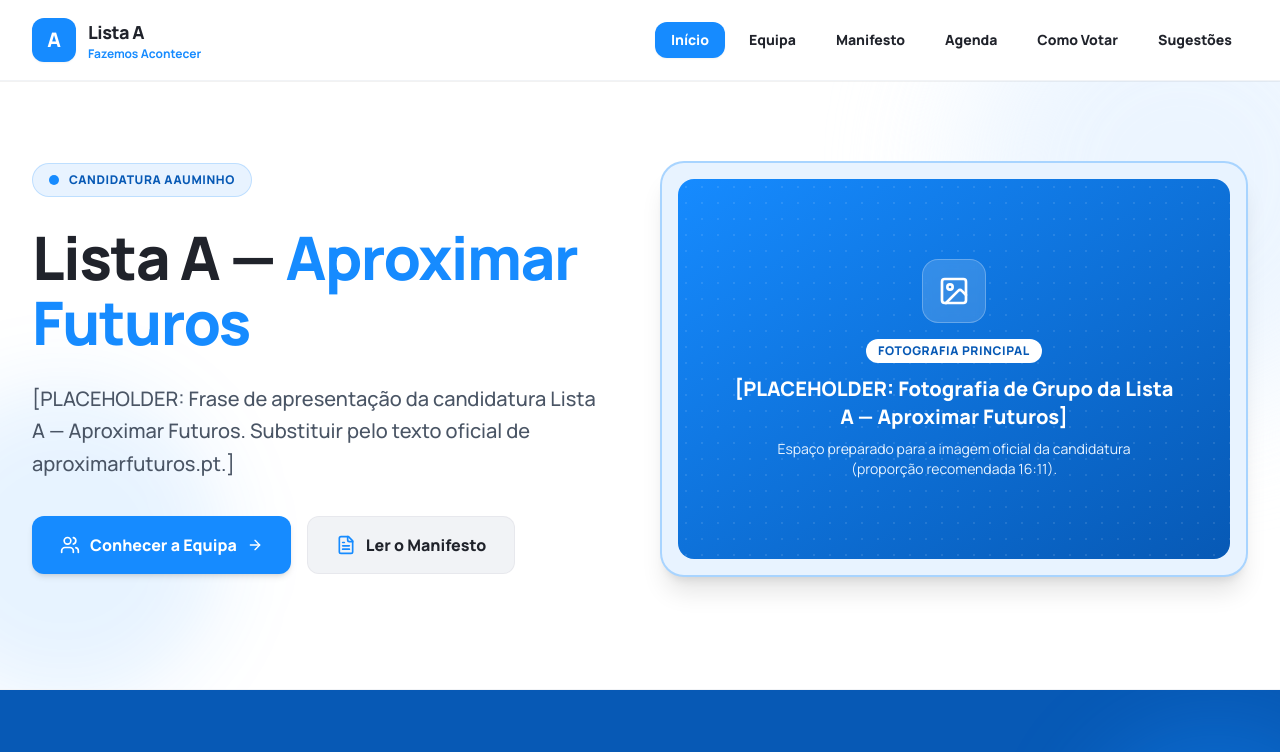
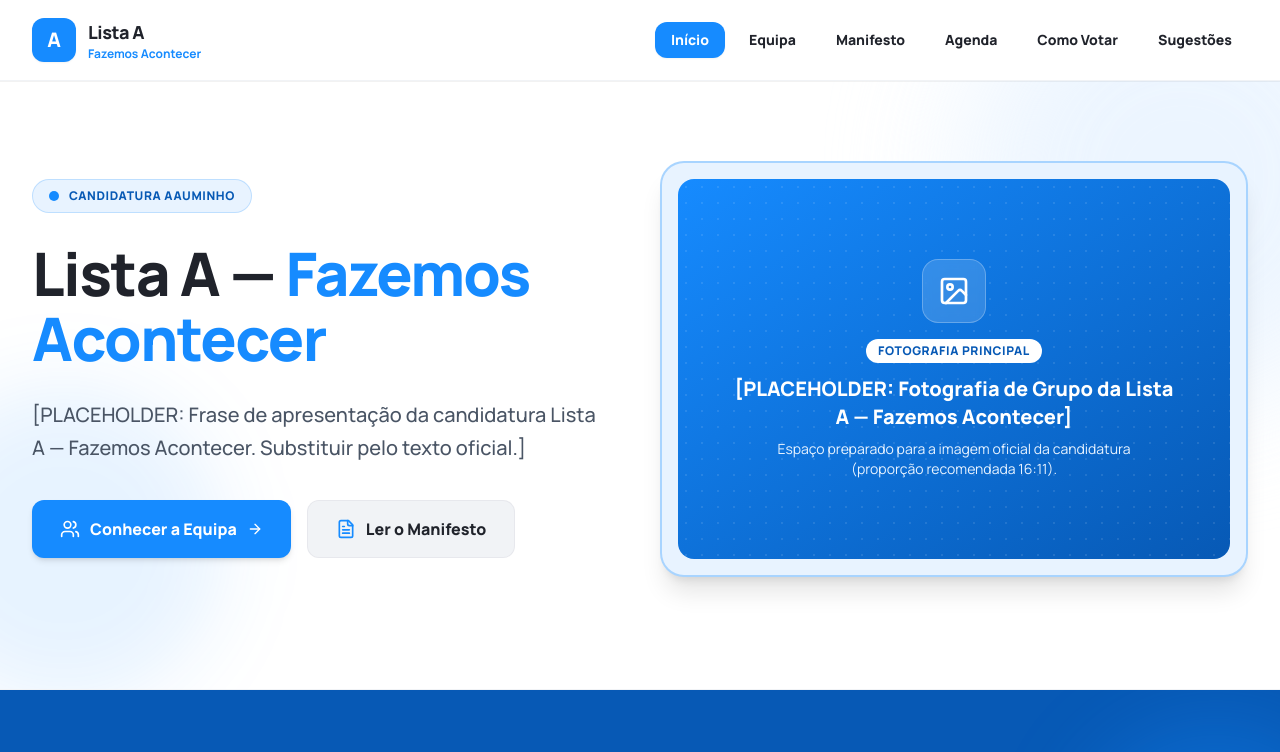
Before and after one commit to listaaaauminho2027-boop/Fazemos-Acontecer, a Next.js app: page / in a window 1280 px wide. Shown: the top 752 px of the page. Built offline with nearby package versions, Linux system fonts and the light colour scheme.

Commit message:
Update Hero.tsx

```diff
--- a/src/components/Hero.tsx
+++ b/src/components/Hero.tsx
@@ -4,13 +4,11 @@ import { Users, FileText, ArrowRight, Image as ImageIcon } from 'lucide-react';
 export default function Hero() {
   return (
     <section className="relative bg-white overflow-hidden pt-12 pb-20 lg:pt-20 lg:pb-28 border-b border-[#F1F3F6]">
-      {/* Elementos gráficos decorativos */}
       <div className="absolute -top-32 -right-32 w-[450px] h-[450px] rounded-full bg-[#E8F3FF] blur-3xl opacity-80 pointer-events-none" />
       <div className="absolute top-1/2 -left-24 w-80 h-80 rounded-full bg-[#168BFF]/10 blur-2xl pointer-events-none" />
 
       <div className="max-w-7xl mx-auto px-4 sm:px-6 lg:px-8 relative z-10">
         <div className="grid grid-cols-1 lg:grid-cols-12 gap-12 lg:gap-10 items-center">
-          {/* Coluna Esquerda: Título, Apresentação e Botões */}
           <div className="lg:col-span-6 space-y-7">
             <div className="inline-flex items-center gap-2.5 px-4 py-2 rounded-full bg-[#E8F3FF] text-[#0759B5] font-extrabold text-xs uppercase tracking-wider border border-[#168BFF]/20">
               <span className="w-2.5 h-2.5 rounded-full bg-[#168BFF]" />
@@ -20,15 +18,14 @@ export default function Hero() {
             <h1 className="text-4xl sm:text-5xl lg:text-6xl font-extrabold text-[#20232B] tracking-tight leading-[1.08]">
               Lista A —{' '}
               <span className="text-[#168BFF] block sm:inline">
-                Aproximar Futuros
+                Fazemos Acontecer
               </span>
             </h1>
 
             <p className="text-lg sm:text-xl text-gray-600 leading-relaxed font-medium max-w-xl">
-              [PLACEHOLDER: Frase de apresentação da candidatura Lista A — Aproximar Futuros. Substituir pelo texto oficial de aproximarfuturos.pt.]
+              [PLACEHOLDER: Frase de apresentação da candidatura Lista A — Fazemos Acontecer. Substituir pelo texto oficial.]
             </p>
 
-            {/* Botões de Ação (Equipa e Manifesto) */}
             <div className="flex flex-col sm:flex-row gap-4 pt-2">
               <Link
                 href="/equipa"
@@ -49,10 +46,8 @@ export default function Hero() {
             </div>
           </div>
 
-          {/* Coluna Direita: Espaço para Fotografia de Grupo */}
           <div className="lg:col-span-6">
             <div className="relative rounded-3xl bg-[#E8F3FF] p-3 sm:p-4 border-2 border-[#168BFF]/30 shadow-xl">
-              {/* Moldura da Fotografia (Substituir este bloco por <img src="/images/equipa-hero.jpg" ... /> quando tiveres a foto real) */}
               <div className="aspect-[16/11] rounded-2xl bg-gradient-to-br from-[#168BFF] to-[#0759B5] flex flex-col items-center justify-center p-8 text-center text-white relative overflow-hidden">
                 <div className="absolute inset-0 opacity-10 bg-[radial-gradient(#ffffff_1px,transparent_1px)] [background-size:16px_16px]" />
 
@@ -65,7 +60,7 @@ export default function Hero() {
                 </span>
 
                 <p className="font-extrabold text-lg sm:text-xl max-w-md relative z-10">
-                  [PLACEHOLDER: Fotografia de Grupo da Lista A — Aproximar Futuros]
+                  [PLACEHOLDER: Fotografia de Grupo da Lista A — Fazemos Acontecer]
                 </p>
                 <p className="text-xs sm:text-sm text-[#E8F3FF] mt-2 max-w-sm relative z-10">
                   Espaço preparado para a imagem oficial da candidatura (proporção recomendada 16:11).
```
